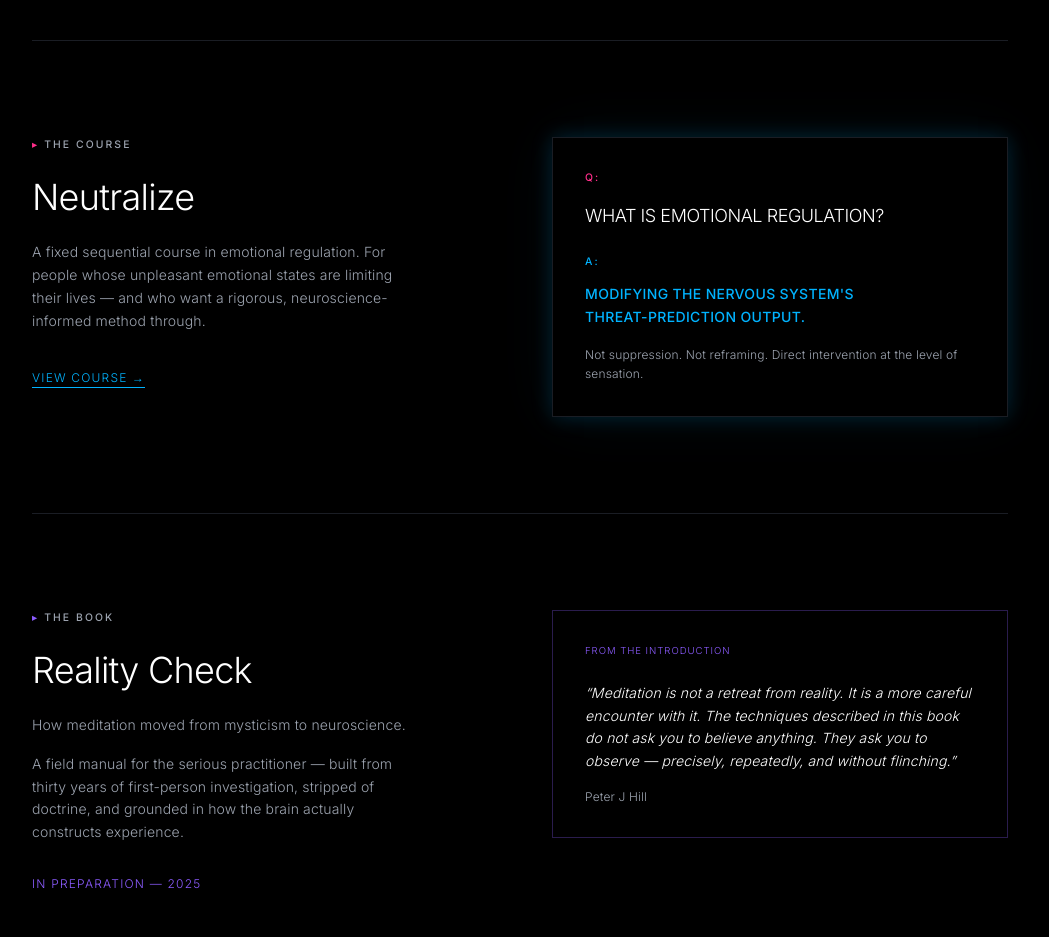
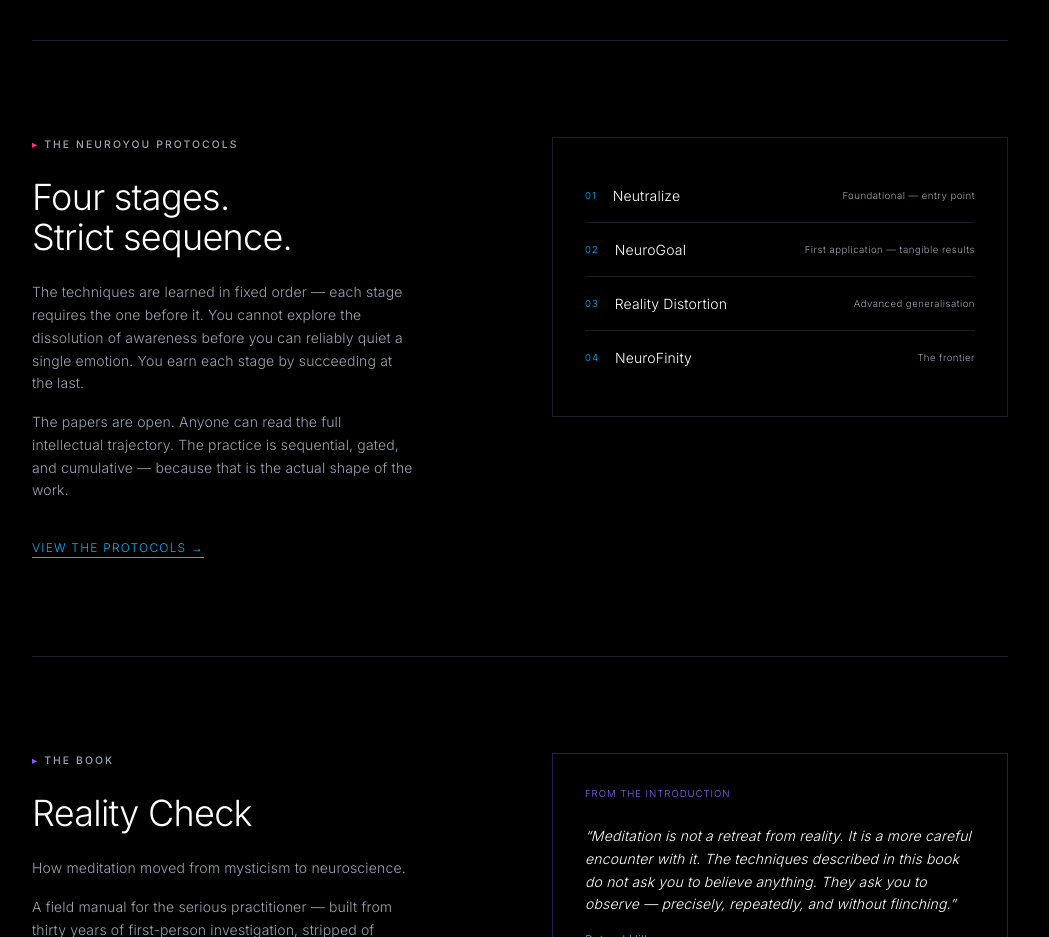
Before and after one commit to peter-j-hill/neuroyou, a Next.js app: page / in a window 1280 px wide. Shown: the part 1480-2417 px from the top of the page, without its empty margins (120-1169 px from the left). Built offline with nearby package versions, Linux system fonts and the light colour scheme; no server answers.

Commit message:
Replace Neutralize section with NeuroYou Protocols overview on homepage

```diff
--- a/app/page.tsx
+++ b/app/page.tsx
@@ -98,45 +98,47 @@ export default function HomePage() {
         </div>
       </section>
 
-      {/* Neutralize */}
+      {/* Protocols */}
       <section className="py-24 border-b border-[var(--border)] grid sm:grid-cols-2 gap-16 items-start">
         <div>
           <p className="label mb-6">
             <span style={{ color: 'var(--magenta)' }}>▸</span>
-            {' '}The course
+            {' '}The NeuroYou Protocols
           </p>
           <h2 className="text-4xl font-light text-[var(--white)] tracking-tight mb-6" style={{ letterSpacing: '-0.02em' }}>
-            Neutralize
+            Four stages.<br />Strict sequence.
           </h2>
+          <p className="text-sm text-[var(--muted)] font-light leading-relaxed mb-4 max-w-sm">
+            The techniques are learned in fixed order — each stage requires the one before it.
+            You cannot explore the dissolution of awareness before you can reliably quiet a single emotion.
+            You earn each stage by succeeding at the last.
+          </p>
           <p className="text-sm text-[var(--muted)] font-light leading-relaxed mb-8 max-w-sm">
-            A fixed sequential course in emotional regulation. For people whose unpleasant
-            emotional states are limiting their lives — and who want a rigorous,
-            neuroscience-informed method through.
+            The papers are open. Anyone can read the full intellectual trajectory.
+            The practice is sequential, gated, and cumulative — because that is the actual shape of the work.
           </p>
           <Link
-            href="/neutralize"
+            href="/train"
             className="text-xs tracking-widest uppercase text-[var(--blue)] hover:text-glow-blue transition-colors border-b border-[var(--blue)] pb-0.5"
           >
-            View course →
+            View the protocols →
           </Link>
         </div>
-        <div className="border border-[var(--border)] p-8 glow-blue">
-          <p className="label mb-4">
-            <span style={{ color: 'var(--magenta)' }}>Q:</span>
-          </p>
-          <p className="text-lg font-light text-[var(--white)] mb-6 tracking-tight">
-            WHAT IS EMOTIONAL REGULATION?
-          </p>
-          <p className="label mb-3">
-            <span style={{ color: 'var(--blue)' }}>A:</span>
-          </p>
-          <p className="text-sm font-medium text-[var(--blue)] uppercase tracking-wide leading-relaxed">
-            Modifying the nervous system&apos;s<br />
-            threat-prediction output.
-          </p>
-          <p className="text-xs text-[var(--muted)] font-light mt-4 leading-relaxed">
-            Not suppression. Not reframing. Direct intervention at the level of sensation.
-          </p>
+        <div className="border border-[var(--border)] p-8 space-y-px">
+          {[
+            { n: '01', title: 'Neutralize', note: 'Foundational — entry point' },
+            { n: '02', title: 'NeuroGoal', note: 'First application — tangible results' },
+            { n: '03', title: 'Reality Distortion', note: 'Advanced generalisation' },
+            { n: '04', title: 'NeuroFinity', note: 'The frontier' },
+          ].map((p) => (
+            <div key={p.n} className="flex items-center justify-between gap-4 py-4 border-b border-[var(--border)] last:border-0">
+              <div className="flex items-center gap-4">
+                <span className="text-[0.6rem] tracking-widest text-[var(--blue)] font-light">{p.n}</span>
+                <span className="text-sm font-light text-[var(--white)]">{p.title}</span>
+              </div>
+              <span className="text-[0.6rem] tracking-wider text-[var(--muted)] font-light text-right">{p.note}</span>
+            </div>
+          ))}
         </div>
       </section>
 
```
